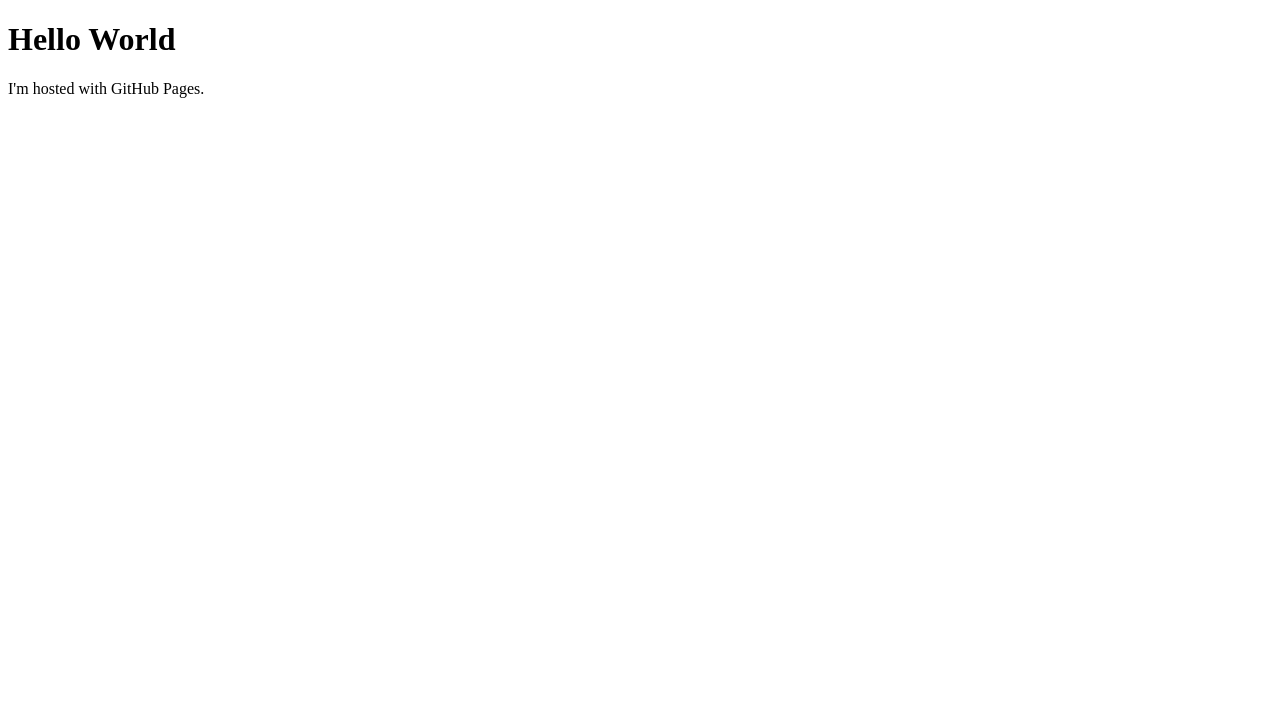
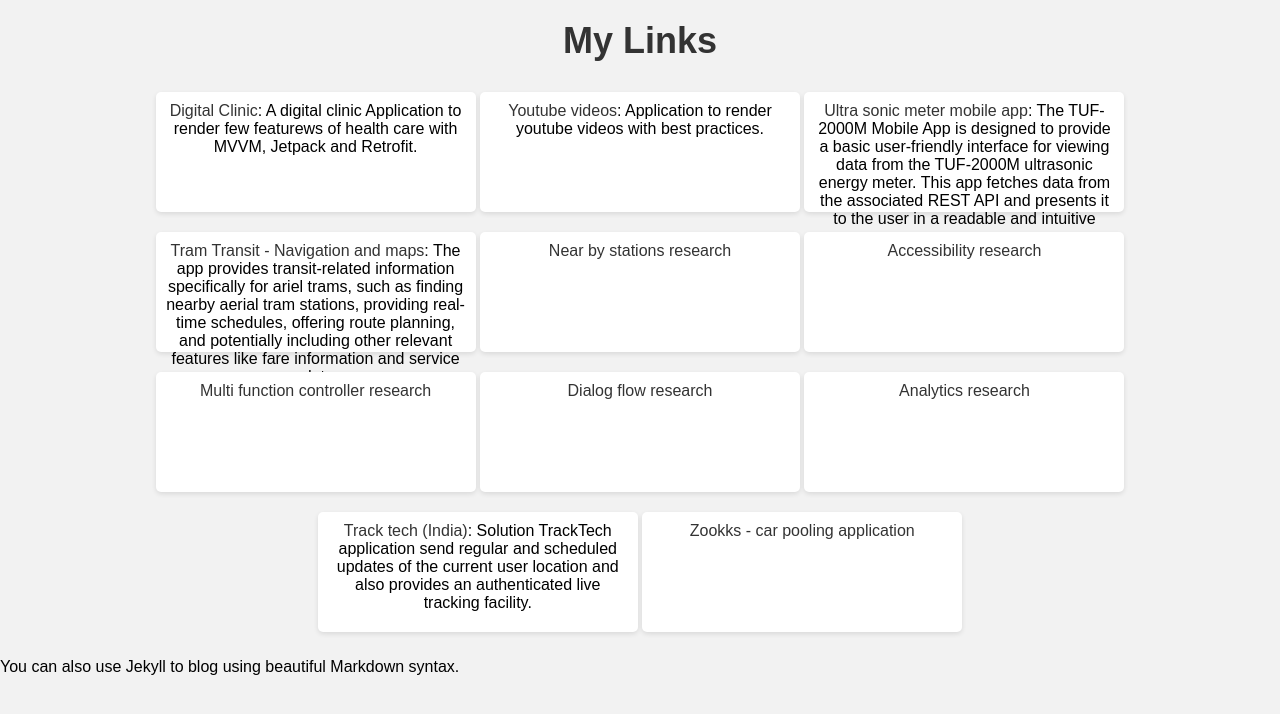
Before and after one commit to venkatsunilm/venkatsunilm.github.io, a plain HTML site: page index.html in a window 1280 px wide. Drawn offline with Linux system fonts and the light colour scheme.

Commit message:
index file update

```diff
--- a/index.html
+++ b/index.html
@@ -1,7 +1,63 @@
 <!DOCTYPE html>
 <html>
+<head>
+	<title>My Links</title>
+	<style>
+		body {
+			background-color: #f2f2f2;
+			font-family: Arial, sans-serif;
+			margin: 0;
+			padding: 0;
+		}
+		h1 {
+			color: #333;
+			font-size: 36px;
+			margin: 0;
+			padding: 20px;
+			text-align: center;
+		}
+		ul {
+			list-style-type: none;
+			margin: 0;
+			padding: 0;
+			text-align: center;
+		}
+		li {
+			margin: 10px 0;
+			padding: 10px;
+			background-color: #fff;
+			border-radius: 5px;
+			box-shadow: 0 2px 5px rgba(0, 0, 0, 0.1);
+			display: inline-block;
+			width: 300px;
+			height: 100px;
+			vertical-align: top;
+		}
+		a {
+			color: #333;
+			text-decoration: none;
+		}
+		a:hover {
+			color: #000;
+			text-decoration: underline;
+		}
+	</style>
+</head>
 <body>
-<h1>Hello World</h1>
-<p>I'm hosted with GitHub Pages.</p>
+	<h1>My Links</h1>
+	<ul>
+		<li><a href="https://github.com/venkatsunilm/MVVMJetPackRetrofitSample.git">Digital Clinic</a>: A digital clinic Application to render few featurews of health care with MVVM, Jetpack and Retrofit.</li>
+		<li><a href="https://github.com/venkatsunilm/VideosSampleApp.git">Youtube videos</a>: Application to render youtube videos with best practices.</li>
+		<li><a href="https://github.com/venkatsunilm/TUF-2000MMobileApp.git">Ultra sonic meter mobile app</a>: The TUF-2000M Mobile App is designed to provide a basic user-friendly interface for viewing data from the TUF-2000M ultrasonic energy meter. This app fetches data from the associated REST API and presents it to the user in a readable and intuitive manner.</li>
+		<li><a href="https://github.com/MinchalaVenkatSunil/TramTransit.git">Tram Transit - Navigation and maps</a>: The app provides transit-related information specifically for ariel trams, such as finding nearby aerial tram stations, providing real-time schedules, offering route planning, and potentially including other relevant features like fare information and service updates.</li>
+		<li><a href="https://github.com/venkatsunilm/NearbyStationsPOC.git">Near by stations research</a></li>
+		<li><a href="https://github.com/venkatsunilm/SwitchAccessPoc.git">Accessibility research</a></li>
+		<li><a href="https://github.com/venkatsunilm/MFCService.git">Multi function controller research</a></li>
+		<li><a href="https://github.com/venkatsunilm/Dialogflow.git">Dialog flow research</a></li>
+		<li><a href="https://github.com/venkatsunilm/GMAnalytics.git">Analytics research</a></li>
+		<li><a href="https://github.com/venkatsunilm/TrackTech.git">Track tech (India)</a>: Solution TrackTech application send regular and scheduled updates of the current user location and also provides an authenticated live tracking facility.</li>
+		<li><a href="#">Zookks - car pooling application</a></li>
+	</ul>
+	<p>You can also use Jekyll to blog using beautiful Markdown syntax. </p>
 </body>
 </html>
```
Also changed, not shown: 1 other file.
